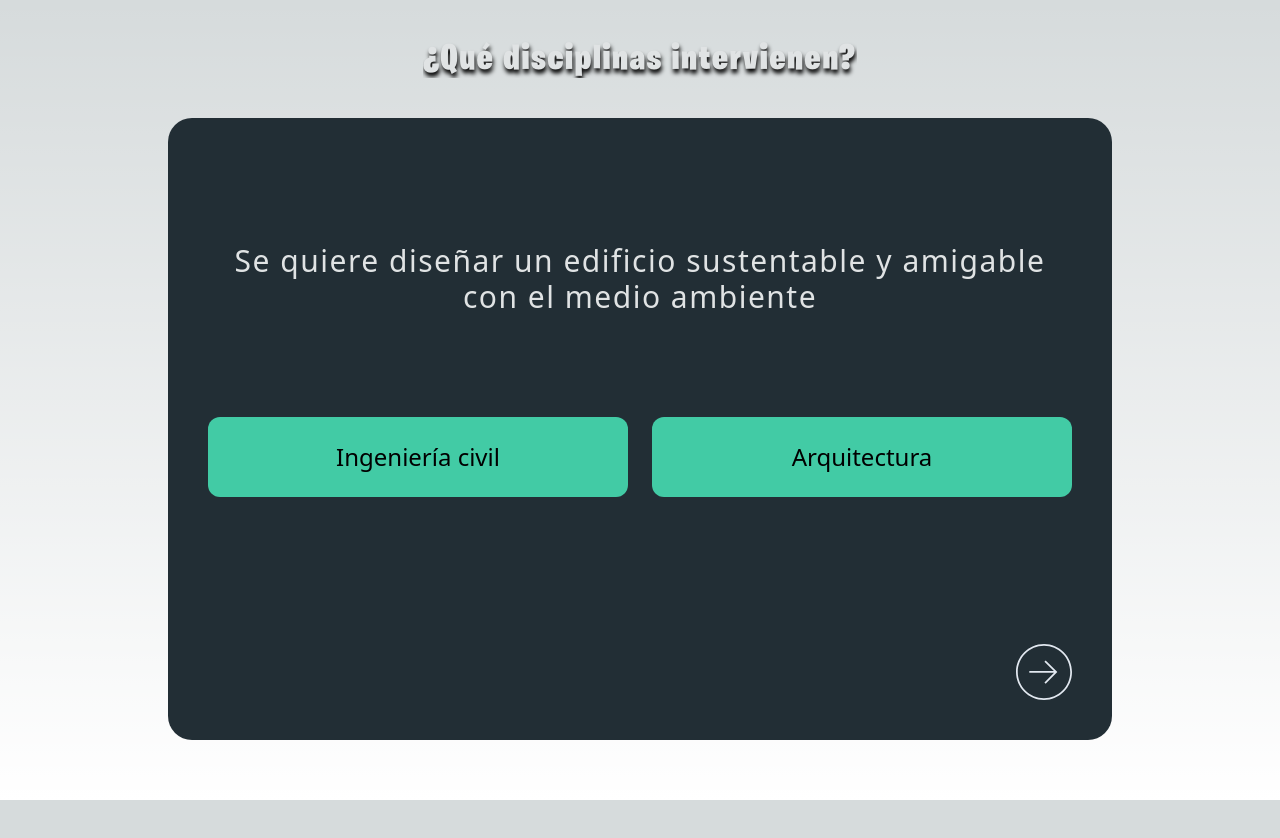
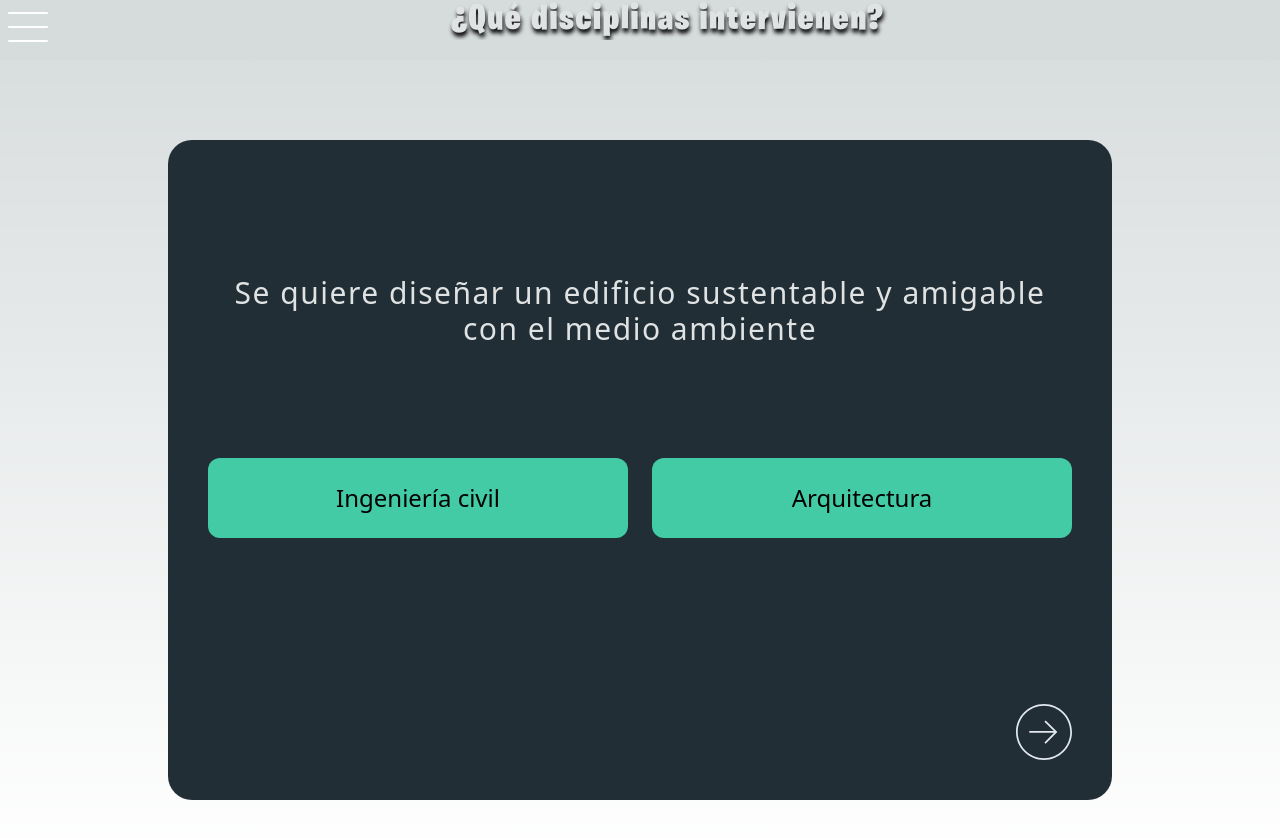
Before and after one commit to joniborda/interdisciplinario, a Next.js app: page / in a window 1280 px wide. Shown: the top 838 px of the page. Before the commit the page ends 800 px from the top, so only its background shows below. Built offline with nearby package versions, Linux system fonts and the light colour scheme.

Commit message:
add initial menu

```diff
--- a/src/app/globals.css
+++ b/src/app/globals.css
@@ -30,6 +30,10 @@ body {
   color: rgb(var(--foreground-rgb));
   background: linear-gradient(to bottom, transparent, rgb(var(--background-end-rgb)))
     rgb(var(--background-start-rgb));
+}
+
+.topBar > div {
+  background: rgb(var(--background-start-rgb));
 }
 
 /* The flip card container - set the width and height to whatever you want. We have added the border property to demonstrate that the flip itself goes out of the box on hover (remove perspective if you don't want the 3D effect */
--- /dev/null
+++ b/src/components/TopBar.jsx
@@ -0,0 +1,77 @@
+import clsx from 'clsx'
+import { useState } from 'react'
+
+export const TopBar = ({ children }) => {
+  const [isMenuOpen, setIsMenuOpen] = useState(false)
+  return (
+    <div className="topBar flex w-full">
+      <div
+        className={clsx(
+          'z-50 absolute pt-3 pl-2 min-w-[300px] drop-shadow-md h-screen',
+          isMenuOpen ? 'left-0' : '-left-full',
+        )}
+        style={{
+          boxShadow: '0 0 10px 0 rgba(0, 0, 0, 0.5)',
+        }}
+      >
+        <button
+          className={clsx(
+            'flex flex-col w-10 h-12 border-0 bg-transparent gap-[0.75rem]',
+            isMenuOpen && 'group',
+          )}
+          onClick={() => setIsMenuOpen(!isMenuOpen)}
+        >
+          <div
+            className="bg-white h-0.5 w-full rounded-[5px] transition-all group-hover:rotate-45"
+            style={{ transformOrigin: 'left' }}
+          ></div>
+          <div
+            className="bg-white h-0.5 w-full rounded-[5px] transition-all group-hover:opacity-0"
+            style={{ transformOrigin: 'left' }}
+          ></div>
+          <div
+            className="bg-white h-0.5 w-full rounded-[5px] transition-all group-hover:-rotate-45"
+            style={{ transformOrigin: 'left' }}
+          ></div>
+        </button>
+        <div className="flex flex-col gap-1 justify-center items-center">
+          <a
+            className="py-2 hover:bg-slate-800 block w-full font-[fortnite] tracking-widest text-xl"
+            href="/"
+          >
+            ¿Qué disciplinas intervienen?
+          </a>
+          <a
+            className="py-2 hover:bg-slate-800 block w-full font-[fortnite] tracking-widest text-xl"
+            href="/guess"
+          >
+            ¿Cuál es la disciplina?
+          </a>
+        </div>
+      </div>
+      <div className="pt-3 px-2">
+        <button
+          className={clsx(
+            'flex flex-col w-10 h-12 border-0 bg-transparent gap-[0.75rem]',
+            isMenuOpen && 'group',
+          )}
+          onClick={() => setIsMenuOpen(!isMenuOpen)}
+        >
+          <div
+            className="bg-white h-0.5 w-full rounded-[5px] transition-all group-hover:rotate-45"
+            style={{ transformOrigin: 'left' }}
+          ></div>
+          <div
+            className="bg-white h-0.5 w-full rounded-[5px] transition-all group-hover:opacity-0"
+            style={{ transformOrigin: 'left' }}
+          ></div>
+          <div
+            className="bg-white h-0.5 w-full rounded-[5px] transition-all group-hover:-rotate-45"
+            style={{ transformOrigin: 'left' }}
+          ></div>
+        </button>
+      </div>
+      <div className="grow">{children}</div>
+    </div>
+  )
+}
--- a/src/pages/index.tsx
+++ b/src/pages/index.tsx
@@ -1,23 +1,29 @@
 import { Heading1 } from "@/components/Heading1";
-import { CareersInvolvedBody } from "../components/CareersInvolvedBody";
+import { CareersInvolvedBody } from "@/components/CareersInvolvedBody";
+import { TopBar } from "@/components/TopBar";
+
 import clsx from "clsx";
 
 export default function Home() {
   return (
-    <main
-      className={clsx(
-        "flex h-screen overflow-hidden flex-col items-center justify-between",
-        "px-1 sm:px-2 md:px-1 pt-10 sm:pb-5"
-      )}
-    >
-      <div className="z-10 h-full w-full max-w-5xl items-center flex-col justify-between text-sm lg:flex">
+    <main>
+      <TopBar>
         <Heading1
           style={{ textShadow: "1px 4px 4px #000000" }}
           className="font-[fortnite] text-4xl"
         >
           ¿Qué disciplinas intervienen?
         </Heading1>
-        <CareersInvolvedBody />
+      </TopBar>
+      <div
+        className={clsx(
+          "flex h-screen overflow-hidden flex-col items-center justify-between",
+          "px-1 sm:px-2 md:px-1 pt-10 sm:pb-5"
+        )}
+      >
+        <div className="z-10 h-full w-full max-w-5xl items-center flex-col justify-between text-sm lg:flex">
+          <CareersInvolvedBody />
+        </div>
       </div>
     </main>
   );
```
